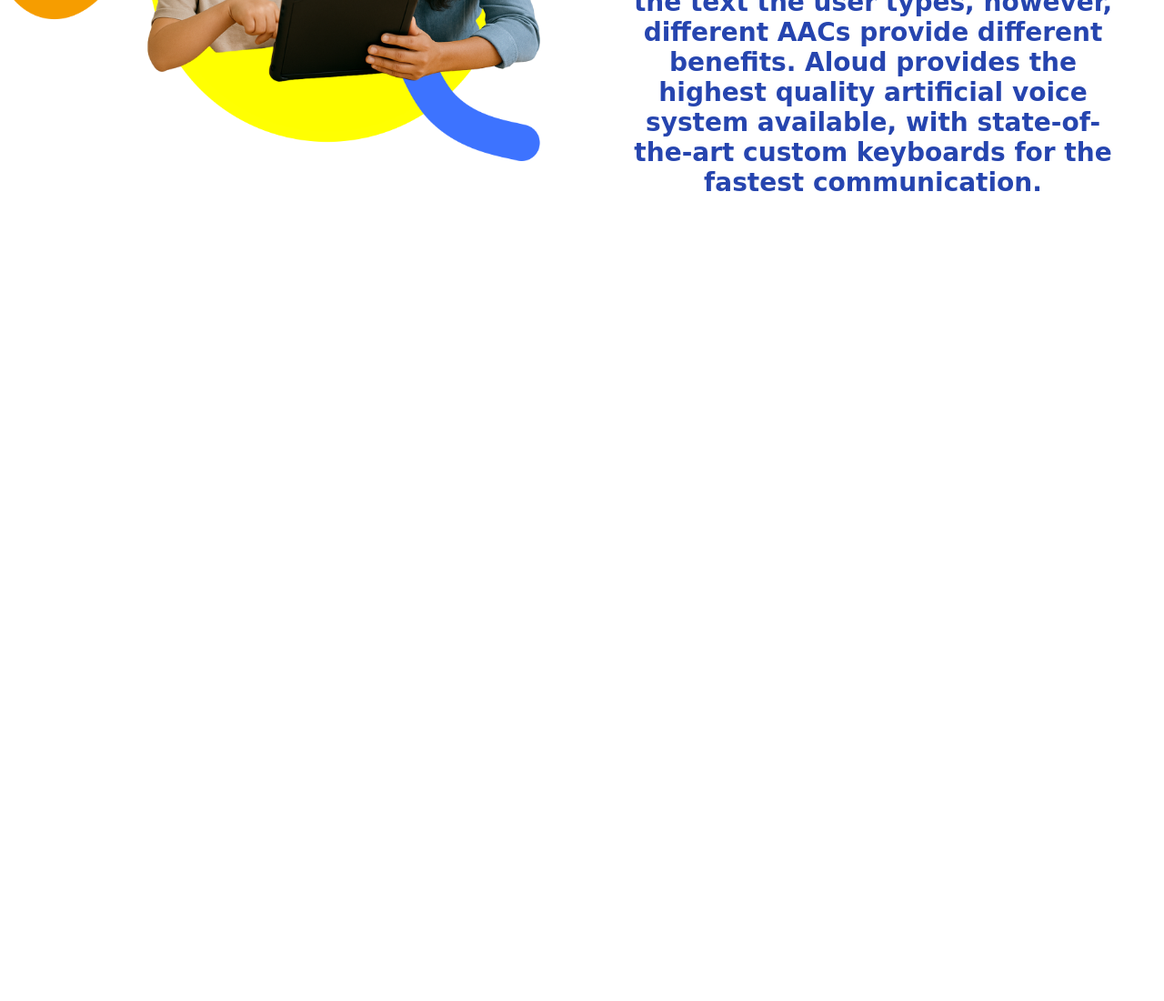
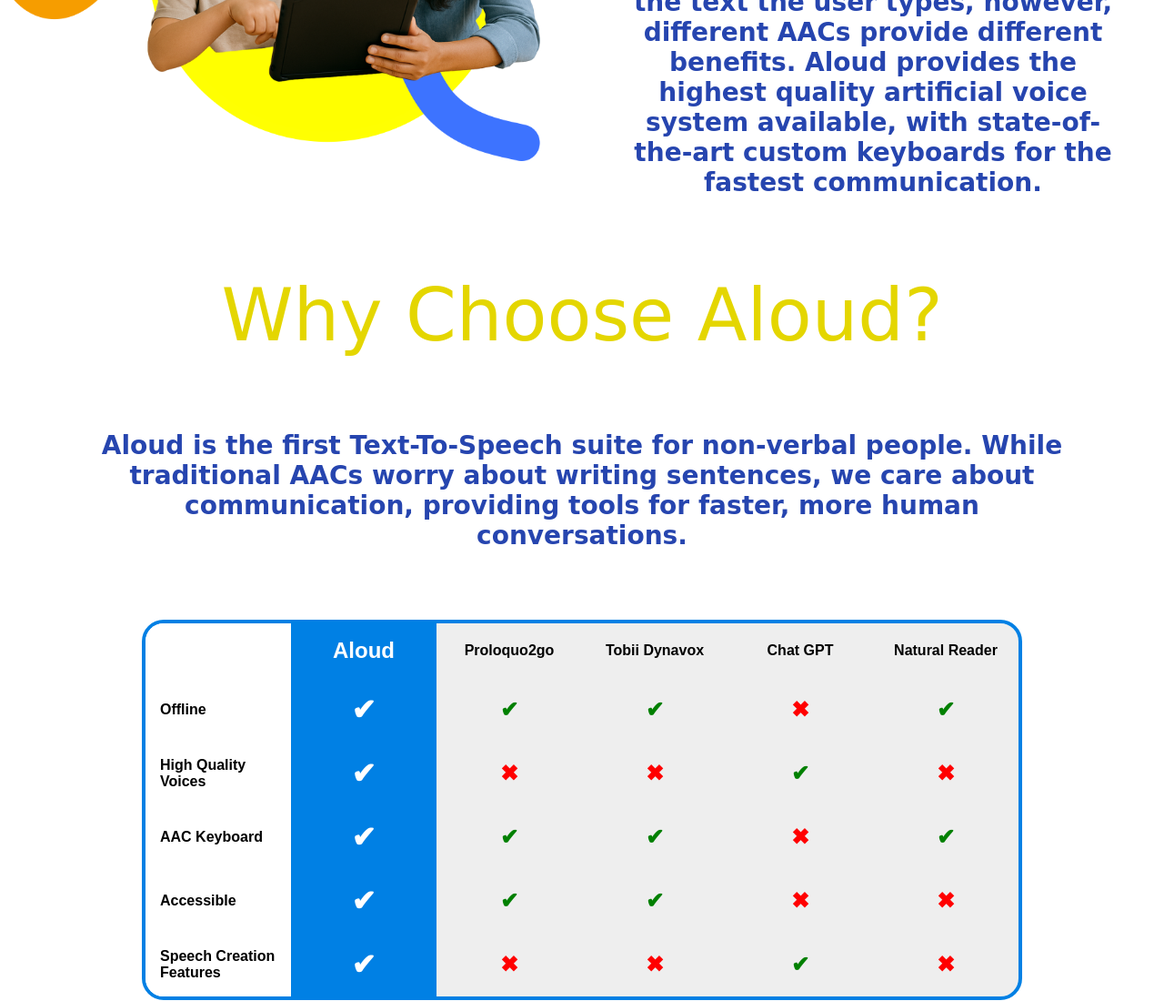
Before and after one commit to ManuelMares/aloudWebsite, a plain HTML site: page index.html in a window 1280 px wide. Shown: the part 1300-2400 px from the top of the page at 91% size. Before the commit the page ends 1600 px from the top, so only its background shows below. Drawn offline with nearby package versions, Linux system fonts and the light colour scheme; a web font is replaced by a local one.

Commit message:
updated website

```diff
--- a/index.html
+++ b/index.html
@@ -45,7 +45,7 @@
       <ul class="nav-links">
         <li><a href="#home" class="nav-link active">Home</a></li>
         <li><a href="#aacs" class="nav-link">AACs</a></li>
-        <li><a href="#why" class="nav-link">Why Us?</a></li>
+        <li><a href="#comparison" class="nav-link">Why Us?</a></li>
         <li><a href="#get" class="nav-link">Get Aloud!</a></li>
         <li><a href="#contact" class="nav-link">Contact</a></li>
       </ul>
@@ -65,7 +65,7 @@
   <section id="home" class="home-section">
     <img src="assets/aac-user.png" alt="AAC User" class="home-image"/>
     <div class="home-text">
-      <h1 class="banner-typefont">Type Less, Say More</h1>
+      <h1 class="banner-typefont">Type Less. Say More.</h1>
       <p class="banner-writefont">
         The best artificial voice system and AAC keyboard for human-like, real-time communication.
         Whether you're navigating autism, recovering from a stroke, or supporting someone with apraxia,
@@ -98,8 +98,41 @@
   </section>
 
 
+  <!-- Comparison Section -->
+  <section id="comparison" class="comparison">
+    <h2>Why Choose Aloud?</h2>
+    <p>
+      Aloud is the first Text-To-Speech suite for non-verbal people. While
+      traditional AACs worry about writing sentences, we care about
+      communication, providing tools for faster, more human conversations.
+    </p>
+    <div class="comparison-content">
+      <div class="table-wrapper">
+        <table>
+            <thead>
+                <tr>
+                    <th></th>
+                    <th class="tableSelected-body">Aloud</th>
+                    <th>Proloquo2go</th>
+                    <th>Tobii Dynavox</th>
+                    <th>Chat GPT</th>
+                    <th>Natural Reader</th>
+                    </tr>
+            </thead>
+            <tbody>
+                <tr><td>Offline</td><td class="positive-cell tableSelected-body">✔</td><td class="positive-cell">✔</td><td class="positive-cell">✔</td><td class="negative-cell">✖</td><td class="positive-cell">✔</td></tr>
+                <tr><td>High Quality Voices</td><td class="positive-cell tableSelected-body">✔</td><td class="negative-cell">✖</td><td class="negative-cell">✖</td><td class="positive-cell">✔</td><td class="negative-cell">✖</td></tr>
+                <tr><td>AAC Keyboard</td><td class="positive-cell tableSelected-body">✔</td><td class="positive-cell">✔</td><td class="positive-cell">✔</td><td class="negative-cell">✖</td><td class="positive-cell">✔</td></tr>
+                <tr><td>Accessible</td><td class="positive-cell tableSelected-body">✔</td><td class="positive-cell">✔</td><td class="positive-cell">✔</td><td class="negative-cell">✖</td><td class="negative-cell">✖</td></tr>
+                <tr><td>Speech Creation Features</td><td class="positive-cell tableSelected-bottom">✔</td><td class="negative-cell">✖</td><td class="negative-cell">✖</td><td class="positive-cell">✔</td><td class="negative-cell">✖</td></tr>
+            </tbody>
+        </table>
+      </div>
+    </div>
 
 
+  <!-- Comparison Section -->
+  <section id="Get Aloud" class="get-aloud">
 
 </body>
 </html>
--- a/main.css
+++ b/main.css
@@ -232,6 +232,7 @@ What is an Section
       font-size: 5rem;
       text-align: center;
       width: 100%;
+      padding: 0 2rem;
   }
   .acc-content{
     display: flex;
@@ -254,6 +255,143 @@ What is an Section
     }
 
 
+/*
+===============================================================================
+Comparison Section
+===============================================================================
+*/
+
+/* Section title */
+.comparison{
+  width: 100vw;
+  height: 100vh;
+  display: flex;
+  flex-direction: column;
+  align-items: center;
+  gap: 5rem
+}
+  .comparison p {
+    width: 100%;
+    padding: 0 3em;
+    text-align: center;
+    font-family: "Shantell Sans", cursive;
+    font-size: 1.75rem;
+    font-weight: 560;
+    color: #2645af;
+  }
+  .comparison-content{
+    width: 100vw;
+    padding: 0 2rem;
+    display: flex;
+    flex-direction: row;
+    align-items: center;
+    justify-content: center;
+
+  }
+
+    /* General Table Wrapper */
+    .table-wrapper {
+      overflow-x: auto;
+      position: relative;
+      border: none;
+      outline: 0.25rem solid #0080e4;
+      padding: 0;
+      border-radius: 20px;
+    }
+
+    /* Table layout */
+    table {
+      border-collapse: collapse;
+      table-layout: fixed;
+      width: max-content;
+      min-width: 100%;
+    }
+
+    /* === Define consistent widths for first two columns === */
+    th:first-child,
+    td:first-child {
+      width: 10rem;
+      min-width: 10rem;
+      max-width: 10rem;
+    }
+    th:nth-child(2),
+    td:nth-child(2) {
+      font-size: 1.5rem;
+      width: 10rem;
+      min-width: 10rem;
+      max-width: 10rem;
+    }
+    td:nth-child(2){
+      color: white;
+      font-size: 2rem;
+    }
+
+    /* Sticky first column */
+    table th:first-child,
+    table td:first-child {
+      position: sticky;
+      left: 0;
+      background-color: white;
+      color: black;
+      font-weight: bold;
+      z-index: 3;
+      text-align: left;
+      width: fit-content;
+      text-wrap: auto;
+
+      width: 10rem;
+      min-width: 10rem;
+      max-width: 10rem;
+
+    }
+
+    th{
+      font-weight: bold;
+    }
+
+    .positive-cell,
+    .negative-cell{
+      font-size: 1.5rem;
+      width: 10rem;
+      min-width: 10rem;
+      max-width: 10rem;
+    }
+
+    /* Sticky second column (Aloud) */
+    .tableSelected-body,
+    .tableSelected-bottom {
+      background-color: #0080e4;
+      color: white;
+      font-weight: bold;
+      position: sticky;
+      left: 150px; /* exactly matches width of column 1 */
+      z-index: 2;
+    }
+
+    /* Gray background for other columns */
+    table th:not(:first-child):not(:nth-child(2)),
+    table td:not(:first-child):not(:nth-child(2)) {
+      background-color: #eeeeee;
+    }
+
+    /* General Cell Styling */
+    th, td {
+      padding: 1rem;
+      text-align: center;
+      border: none;
+      white-space: nowrap;
+    }
+
+    /* Positive and negative indicators */
+    .positive-cell {
+      color: green;
+      font-weight: bold;
+    }
+
+    .negative-cell {
+      color: red;
+      font-weight: bold;
+    }
 
 
 
@@ -313,6 +451,14 @@ Media Queries
           gap: 1rem;
         }
 
+      /* What is an AAC ---------------------------------------------------- */
+      .acc-content{
+        flex-direction: column;
+      }
+
+      /* Why choose us ----------------------------------------------------- */
+      .comparison-content{
+      }
     }
 
     @media (max-width: 768px) {
```
